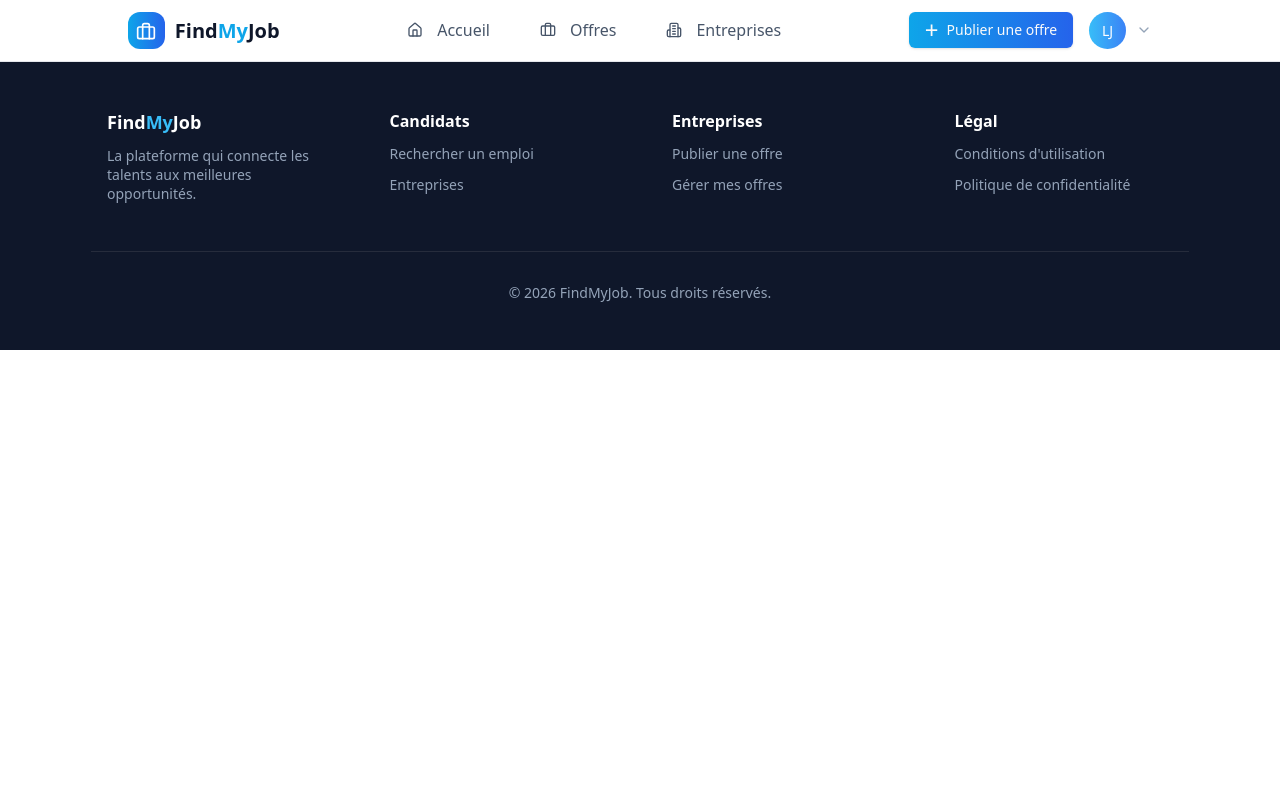
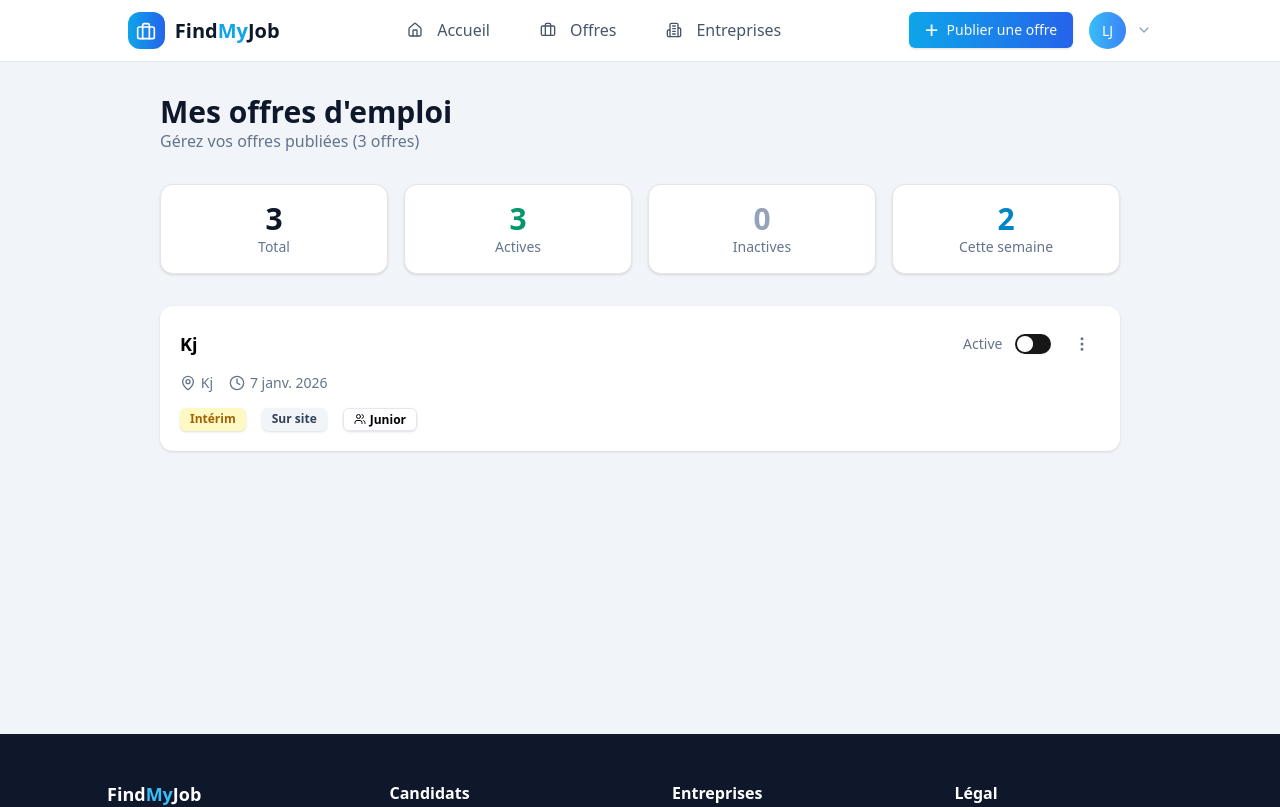
Before and after one commit to Lucas-Josephh/findmyjob-front, a React (Vite) app: page /myoffers in a window 1280 px wide. Shown: the top 807 px of the page. Built offline with nearby package versions, Linux system fonts and the light colour scheme.

Commit message:
Add : MyOffer component

```diff
--- a/src/App.jsx
+++ b/src/App.jsx
@@ -7,6 +7,7 @@ import Companie from './component/Companie/Companie'
 import Description from './component/description/Description'
 import Info from './component/info/Info'
 import Publication from './component/publication/Publication'
+import MyOffers from './component/myOffers/MyOffers'
 import './App.scss'
 
 export default function App() {
@@ -23,6 +24,7 @@ export default function App() {
           <Route path="/description" element={<Description />} />
           <Route path="/info" element={<Info />} />
           <Route path="/publication" element={<Publication />} />
+          <Route path="/myoffers" element={<MyOffers />} />
         </Routes>
 
         <Footer />
--- /dev/null
+++ b/src/component/myOffers/MyOffers.jsx
@@ -0,0 +1,65 @@
+import Location from "../shared/svg/Location"
+import Clock from "../shared/svg/Clock"
+import Tag from "../shared/tag/Tag"
+import People from "../shared/svg/People"
+import Switch from "../shared/switch/Switch"
+import Point from "../shared/svg/Point"
+import "./MyOffers.scss"
+
+export default function MyOffers() {
+    return (
+        <div className="app-myoffers">
+            <div className="app-myoffers-body">
+                <div className="app-myoffers-body-header">
+                    <h1 className="app-myoffers-body-header_title">Mes offres d'emploi</h1>
+                    <span className="app-myoffers-body-header_subtitle">Gérez vos offres publiées (3 offres)</span>
+                </div>
+
+                <div className="app-myoffers-body-cards">
+                    <div className="app-myoffers-body-cards-element">
+                        <span className="app-myoffers-body-cards-element-number app-myoffers-body-cards-element-number_total">3</span>
+                        <span className="app-myoffers-body-cards-element_text">Total</span>
+                    </div>
+
+                    <div className="app-myoffers-body-cards-element">
+                        <span className="app-myoffers-body-cards-element-number app-myoffers-body-cards-element-number_active">3</span>
+                        <span className="app-myoffers-body-cards-element_text">Actives</span>
+                    </div>
+
+                    <div className="app-myoffers-body-cards-element">
+                        <span className="app-myoffers-body-cards-element-number app-myoffers-body-cards-element-number_inactive">0</span>
+                        <span className="app-myoffers-body-cards-element_text">Inactives</span>
+                    </div>
+
+                    <div className="app-myoffers-body-cards-element">
+                        <span className="app-myoffers-body-cards-element-number app-myoffers-body-cards-element-number_week">2</span>
+                        <span className="app-myoffers-body-cards-element_text">Cette semaine</span>
+                    </div>
+                </div>
+
+                <div className="app-myoffers-body-offer">
+                    <div className="app-myoffers-body-offer-element">
+                        <div className="app-myoffers-body-offer-element-header">
+                            <h1 className="app-myoffers-body-offer-element-header_title">Kj</h1>
+                            <span className="app-myoffers-body-offer-element-header-active">
+                                Active
+                                <Switch />
+                                <span className="app-myoffers-body-offer-element-header-active_point"><Point size="18" /></span>
+                            </span>
+                        </div>
+                        <div className="app-myoffers-body-offer-element-info">
+                            <span className="app-myoffers-body-offer-element-info_location"><Location size="16" /> Kj</span>
+                            <span className="app-myoffers-body-offer-element-info_date"><Clock size="16" /> 7 janv. 2026</span>
+                        </div>
+
+                        <div className="app-myoffers-body-offer-element_tag">
+                            <Tag tag="interim" />
+                            <Tag tag="sur site" />
+                            <Tag tag="junior" icon={<People size="12" />} />
+                        </div>
+                    </div>
+                </div>
+            </div>
+        </div>
+)
+}
--- /dev/null
+++ b/src/component/myOffers/MyOffers.scss
@@ -0,0 +1,141 @@
+.app-myoffers {
+    min-height: 42rem;
+    background-color: rgb(241, 245, 249);
+
+    &-body {
+        width: 60rem;
+        margin-left: auto;
+        margin-right: auto;
+        padding-top: 2rem;
+
+        &-header {
+
+            &_title {
+                color: rgb(15, 23, 42);
+                font-weight: 700;
+                font-size: 1.875rem;
+                line-height: 2.25rem;
+            }
+
+            &_subtitle {
+                color: rgb(100, 116, 139);
+            }
+        }
+
+        &-cards {
+            display: flex;
+            justify-content: space-between;
+            gap: 1rem;
+            margin-top: 2rem;
+
+            &-element {
+                display: flex;
+                flex-direction: column;
+                align-items: center;
+                width: 100%;
+                padding: 1rem;
+                border: 1px solid #e5e5e5;
+                background-color: white;
+                border-radius: .8rem;
+                box-shadow: 0 0 #0000, 0 0 #0000, 0 0 #0000, 0 0 #0000, 0 1px 3px 0 rgb(0 0 0 / .1), 0 1px 2px -1px rgb(0 0 0 / .1);
+
+                &-number {
+                    font-weight: 700;
+                    font-size: 1.875rem;
+                    line-height: 2.25rem;
+
+                    &_total {
+                        color: rgb(15, 23, 42);
+                    }
+
+                    &_active {
+                        color: rgb(5, 150, 105);
+                    }
+
+                    &_inactive {
+                        color: rgb(148, 163, 184);
+                    }
+
+                    &_week {
+                        color: rgb(2, 132, 199);
+                    }
+                }
+
+                &_text {
+                    color: rgb(100, 116, 139);
+                    font-size: .875rem;
+                    line-height: 1.25rem;
+                }
+            }
+        }
+
+        &-offer {
+            background-color: white;
+            padding: 1.25rem;
+            border-radius: .8rem;
+            margin-top: 2rem;
+            box-shadow: 0 0 #0000, 0 0 #0000, 0 0 #0000, 0 0 #0000, 0 1px 3px 0 rgb(0 0 0 / .1), 0 1px 2px -1px rgb(0 0 0 / .1);
+
+            &-element {
+                display: flex;
+                flex-direction: column;
+                gap: .7rem;
+
+                &-header {
+                    display: flex;
+                    align-items: center;
+                    justify-content: space-between;
+
+                    &-active {
+                        display: flex;
+                        align-items: center;
+                        gap: .8rem;
+                        color: rgb(100, 116, 139);
+                        font-size: .875rem;
+                        line-height: 1.25rem;
+
+                        &_point {
+                            display: flex;
+                            justify-content: center;
+                            align-items: center;
+                            width: 2.25rem;
+                            height: 2.25rem;
+                            border-radius: calc(.5rem - 2px);
+                            cursor: pointer;
+
+                            &:hover {
+                                background-color: rgb(128, 128, 128, .1);
+                            }
+                        }
+                    }
+
+                    &_title {
+                        font-weight: 600;
+                        font-size: 1.125rem;
+                        line-height: 1.75rem;
+                    }
+                }
+
+                &-info {
+                    display: flex;
+                    gap: 1rem;
+
+                    &_location, &_date {
+                        display: flex;
+                        align-items: center;
+                        gap: .3rem;
+                        font-size: .875rem;
+                        line-height: 1.25rem;
+                        color: rgb(100, 116, 139);
+                    }
+                }
+
+                &_tag {
+                    display: flex;
+                    gap: 1rem;
+                    margin-top: .2rem;
+                }
+            }
+        }
+    }
+}
--- /dev/null
+++ b/src/component/shared/svg/Point.jsx
@@ -0,0 +1,3 @@
+export default function Point({size=20}) {
+    return <svg style={{verticalAlign: "middle"}} xmlns="http://www.w3.org/2000/svg" width={size} height={size} viewBox="0 0 24 24" fill="none" stroke="currentColor" strokeWidth="2" strokeLinecap="round" strokeLinejoin="round" className="lucide lucide-ellipsis-vertical w-4 h-4"><circle cx="12" cy="12" r="1"></circle><circle cx="12" cy="5" r="1"></circle><circle cx="12" cy="19" r="1"></circle></svg>
+}
--- /dev/null
+++ b/src/component/shared/switch/Switch.jsx
@@ -0,0 +1,16 @@
+import { useState } from "react"
+import "./Switch.scss"
+
+export default function Switch() {
+    const [stateSwitch, setStateSwitch] = useState(true);
+
+    const handleSwitch = () => {
+        setStateSwitch(!stateSwitch);
+    }
+
+    return (
+        <button className={`extranet-switch ${stateSwitch ? "" : "extranet-switch_change"}`} onClick={handleSwitch}>
+            <span className={`extranet-switch_span ${stateSwitch ? "" : "extranet-switch_transition"}`}>dd</span>
+        </button>
+    )
+}
--- /dev/null
+++ b/src/component/shared/switch/Switch.scss
@@ -0,0 +1,33 @@
+.extranet-switch {
+    display: flex;
+    align-items: center;
+    justify-content: flex-start;
+    padding: 4px 2px 4px 2px;
+    aspect-ratio: 1/1;
+    width: 2.25rem;
+    height: 1.25rem;
+    border: none;
+    border-radius: 100px;
+    background-color: #171717;
+    box-shadow: 0 0 #0000, 0 0 #0000, 0 0 #0000, 0 0 #0000, 0 1px 2px 0 rgb(0 0 0 / .05);
+    cursor: pointer;
+
+    &_span {
+        width: 1rem;
+        height: 1rem;
+        aspect-ratio: 1/1;
+        border-radius: 100px;
+        background-color: white;
+        color: white;
+        overflow: hidden;
+        transition: transform 200ms ease-in-out;
+    }
+
+    &_transition {
+        transform: translate(17px);
+    }
+
+    &_change {
+        opacity: .16;
+    }
+}
```
